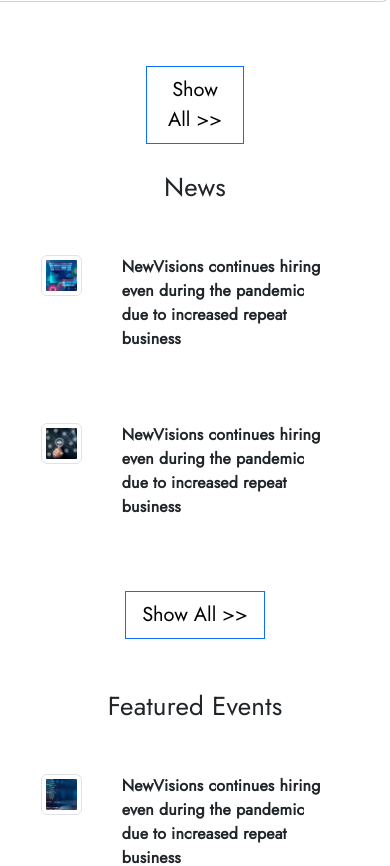
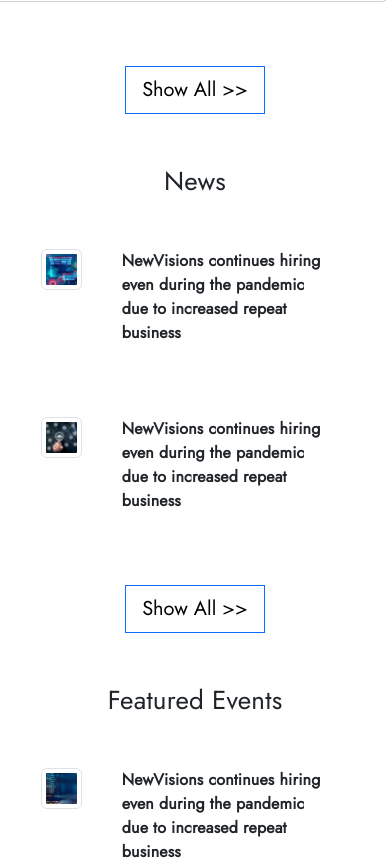
Before and after one commit to MuneebKhokhar169/UI-Assignment, a plain HTML site: page index.html in a window 390 px wide. Shown: the part 6261-7127 px from the top of the page. Drawn offline with nearby package versions, Linux system fonts and the light colour scheme.

Commit message:
changes made

```diff
--- a/index.html
+++ b/index.html
@@ -377,11 +377,14 @@ Hear it from the Industry leaders
 </div>
 </div>
 </div>
-<div class=" d-md-none d-flex justify-content-center">
+<div class="col text-center d-md-none d-block mb-5">
+  <button class="btn btn-outline-primary  btn-lg custom-dark-btn second-item">Show All  >></button>
+  </div>
+<!-- <div class=" d-md-none d-flex justify-content-center">
 <div class="col-3 d-grid mb-4 ">
-<button class="btn btn-outline-primary btn-lg custom-dark-btn">Show All  >></button>
+<button class="btn btn-outline-primary btn-lg custom-dark-btn">Show All >></button>
 </div>
-</div>
+</div> -->
 <div class="section3 mb-5">
   <span class="first-item normal-font-size">
     News
```
